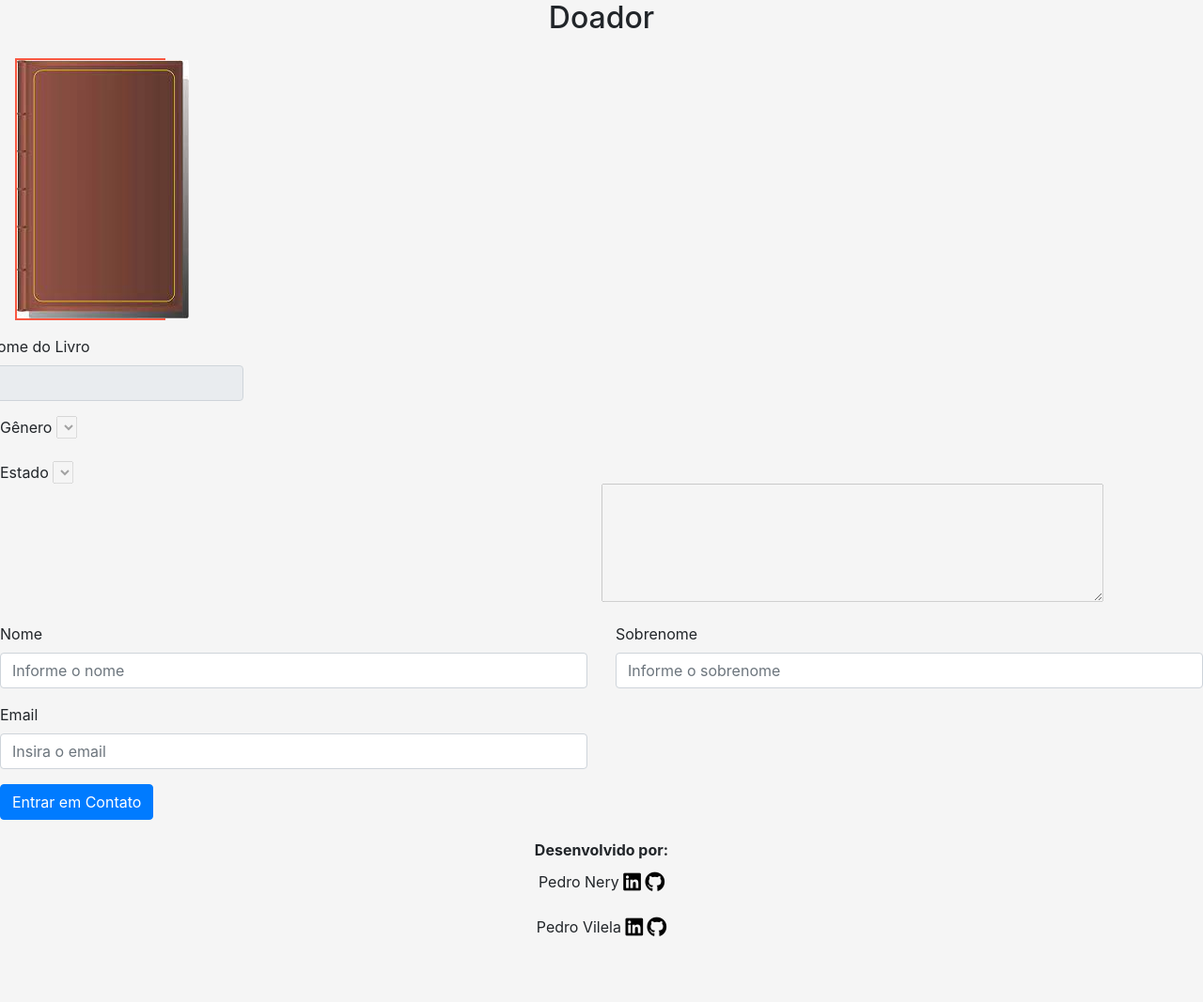
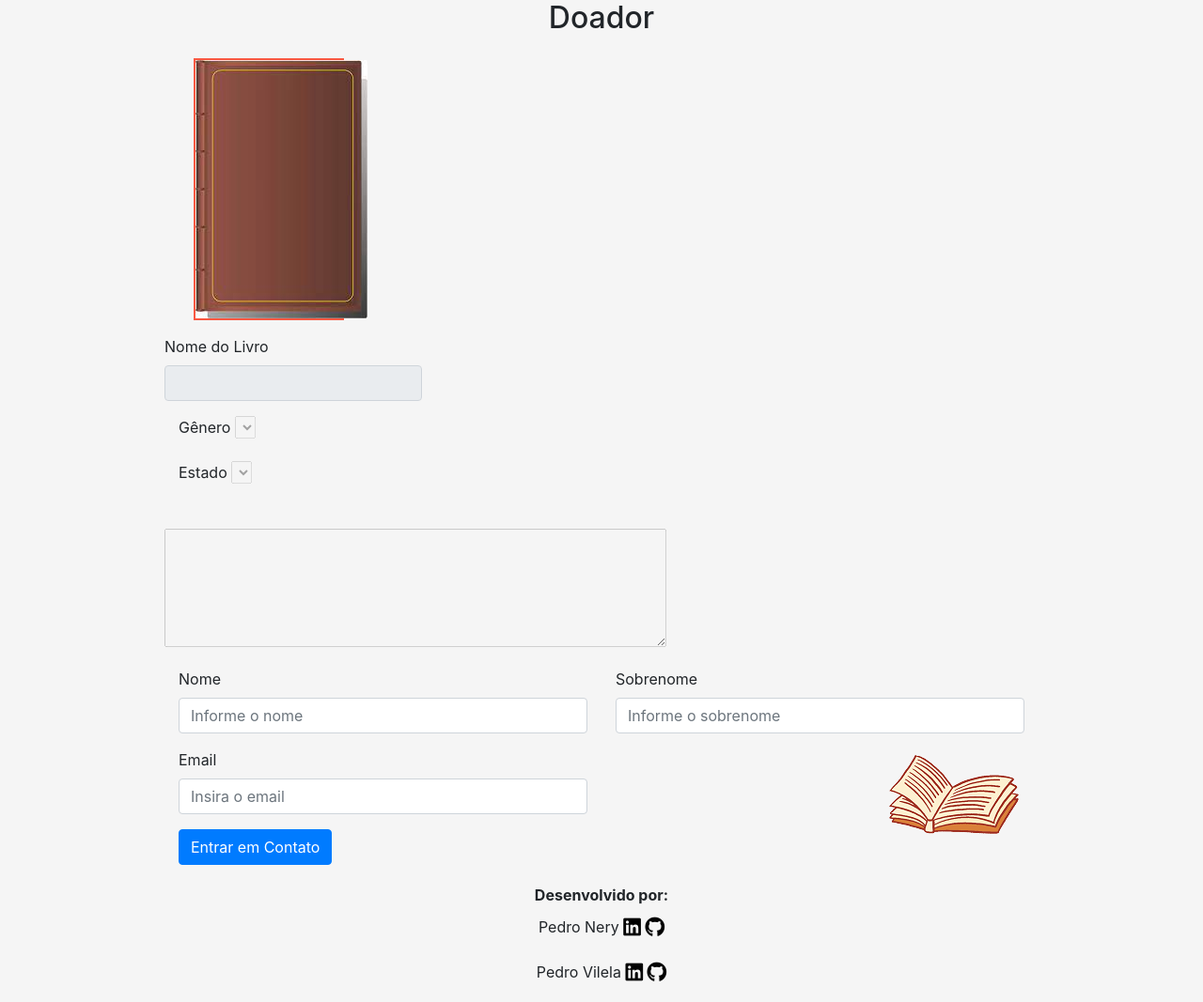
Before and after one commit to PedroNerySoares/WEB_FINAL, a PHP site: page /livroDetalhe.php in a window 1280 px wide. Shown: the part 96-1163 px from the top of the page at 94% size. Before the commit the page ends 1093 px from the top, so only its background shows below. Run offline with PHP 8.4, Linux system fonts and the light colour scheme; data that the repository does not hold is empty; style sheets or scripts are compiled from the project's sources.

Commit message:
centralizar doador

```diff
--- a/Styles/styles.scss
+++ b/Styles/styles.scss
@@ -197,7 +197,14 @@ footer {
     background-repeat: no-repeat;
     background-position: right bottom;
 }
-
+#doador{
+    width: 900px;
+    height: auto;
+    margin: auto;
+    background-image: url('../img/livro.png');
+    background-repeat: no-repeat;
+    background-position: right bottom;
+}
 h1,
 h2 {
     text-align: center;
```
